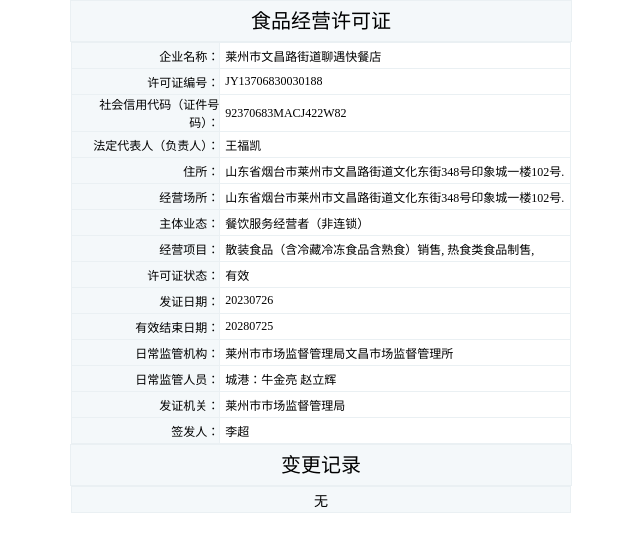
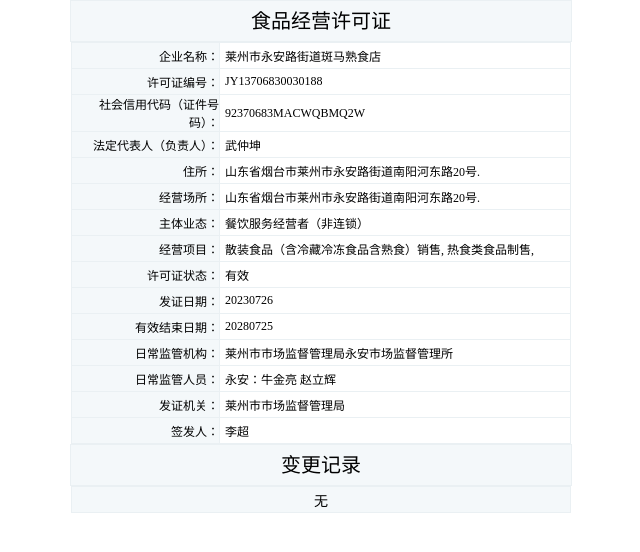
Before and after one commit to sucicici/suci.github.io, a plain HTML site: page index.html in a window 1280 px wide. Shown: the whole page, without its empty margins (319-959 px from the left). Drawn offline with Linux system fonts and the light colour scheme.

Commit message:
Add files via upload

```diff
--- a/index.html
+++ b/index.html
@@ -11,8 +11,8 @@
     <table id="lictable" class="tabstyle" border="0" cellpadding="0" cellspacing="1">
         <tbody id="licbody">
 
-        <tr><td class="td-title">企业名称：</td><td class="td-label">莱州市文昌路街道聊遇快餐店</td></tr><tr><td class="td-title">许可证编号：</td><td class="td-label">JY13706830030188</td></tr><tr><td class="td-title">社会信用代码（证件号码）：</td><td class="td-label">92370683MACJ422W82</td></tr><tr><td class="td-title">法定代表人（负责人）：</td><td class="td-label">王福凯</td></tr><tr><td class="td-title">住所：</td><td class="td-label">山东省烟台市莱州市文昌路街道文化东街348号印象城一楼102号.</td></tr><tr><td class="td-title">经营场所：</td><td class="td-label">山东省烟台市莱州市文昌路街道文化东街348号印象城一楼102号.</td></tr><tr><td class="td-title">主体业态：</td><td class="td-label">餐饮服务经营者（非连锁）</td></tr><tr><td class="td-title">经营项目：</td><td class="td-label">散装食品（含冷藏冷冻食品含熟食）销售,
-    热食类食品制售,</td></tr><tr><td class="td-title">许可证状态：</td><td class="td-label">有效</td></tr><tr><td class="td-title">发证日期：</td><td class="td-label">20230726</td></tr><tr><td class="td-title">有效结束日期：</td><td class="td-label">20280725</td></tr><tr><td class="td-title">日常监管机构：</td><td class="td-label">莱州市市场监督管理局文昌市场监督管理所</td></tr><tr><td class="td-title">日常监管人员：</td><td class="td-label">城港：牛金亮      赵立辉</td></tr><tr><td class="td-title">发证机关：</td><td class="td-label">莱州市市场监督管理局</td></tr><tr><td class="td-title">签发人：</td><td class="td-label">李超</td></tr></tbody>
+        <tr><td class="td-title">企业名称：</td><td class="td-label">莱州市永安路街道斑马熟食店</td></tr><tr><td class="td-title">许可证编号：</td><td class="td-label">JY13706830030188</td></tr><tr><td class="td-title">社会信用代码（证件号码）：</td><td class="td-label">92370683MACWQBMQ2W</td></tr><tr><td class="td-title">法定代表人（负责人）：</td><td class="td-label">武仲坤</td></tr><tr><td class="td-title">住所：</td><td class="td-label">山东省烟台市莱州市永安路街道南阳河东路20号.</td></tr><tr><td class="td-title">经营场所：</td><td class="td-label">山东省烟台市莱州市永安路街道南阳河东路20号.</td></tr><tr><td class="td-title">主体业态：</td><td class="td-label">餐饮服务经营者（非连锁）</td></tr><tr><td class="td-title">经营项目：</td><td class="td-label">散装食品（含冷藏冷冻食品含熟食）销售,
+    热食类食品制售,</td></tr><tr><td class="td-title">许可证状态：</td><td class="td-label">有效</td></tr><tr><td class="td-title">发证日期：</td><td class="td-label">20230726</td></tr><tr><td class="td-title">有效结束日期：</td><td class="td-label">20280725</td></tr><tr><td class="td-title">日常监管机构：</td><td class="td-label">莱州市市场监督管理局永安市场监督管理所</td></tr><tr><td class="td-title">日常监管人员：</td><td class="td-label">永安：牛金亮      赵立辉</td></tr><tr><td class="td-title">发证机关：</td><td class="td-label">莱州市市场监督管理局</td></tr><tr><td class="td-title">签发人：</td><td class="td-label">李超</td></tr></tbody>
     </table>
 
     <div class="div-title">变更记录</div>
```
